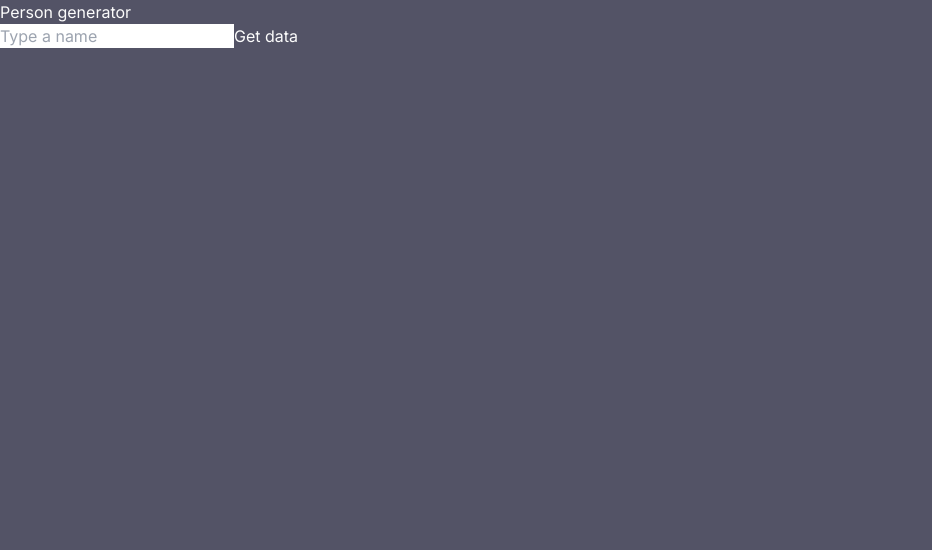
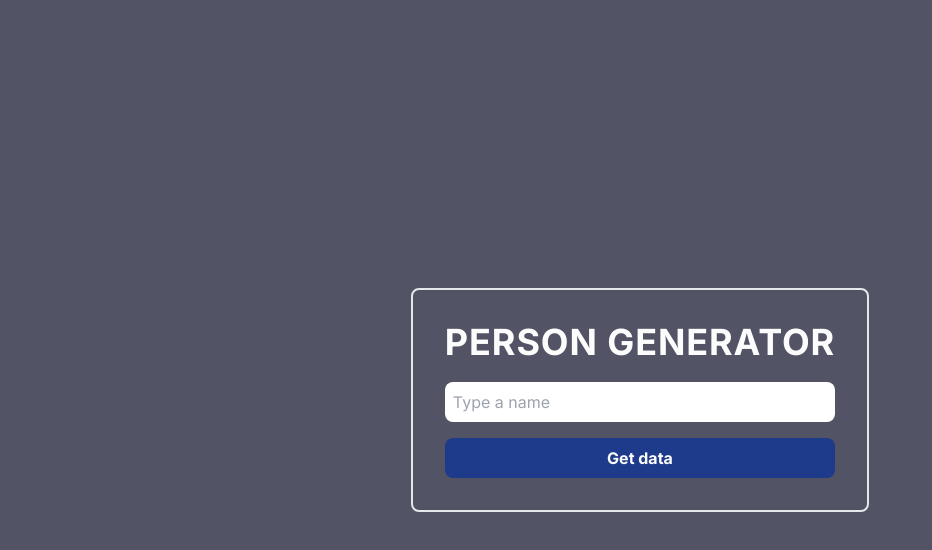
Before and after one commit to zandrastr/person-generator-nextjs, a Next.js app: page / in a window 1280 px wide. Shown: the top 550 px of the page, without its empty margins (0-932 px from the left). Built offline with nearby package versions, Linux system fonts and the light colour scheme.

Commit message:
add styling to main form element

```diff
--- a/src/app/page.tsx
+++ b/src/app/page.tsx
@@ -13,12 +13,16 @@ export default function Home() {
 
   return (
     <>
-      <div>
-        <h1>Person generator</h1>
-        <form onSubmit={handleSubmit}>
-          <input type='text' placeholder='Type a name' value={inputValue} onChange={(e) => setInputValue(e.target.value)} />
-          <button type='submit'>Get data</button>
-        </form>
+      <div className='h-full flex flex-col items-center justify-center'>
+        <div className='border-2 p-8 rounded-lg'>
+          <h1 className='text-4xl font-bold tracking-wide uppercase mb-5'>Person generator</h1>
+          <form className='flex flex-col' onSubmit={handleSubmit}>
+            <input className='p-2 rounded-lg text-black mb-4' type='text' placeholder='Type a name' value={inputValue} onChange={(e) => setInputValue(e.target.value)} />
+            <button className='p-2 rounded-lg bg-blue-900 hover:bg-blue-600 font-bold' type='submit'>
+              Get data
+            </button>
+          </form>
+        </div>
       </div>
     </>
   );
```
